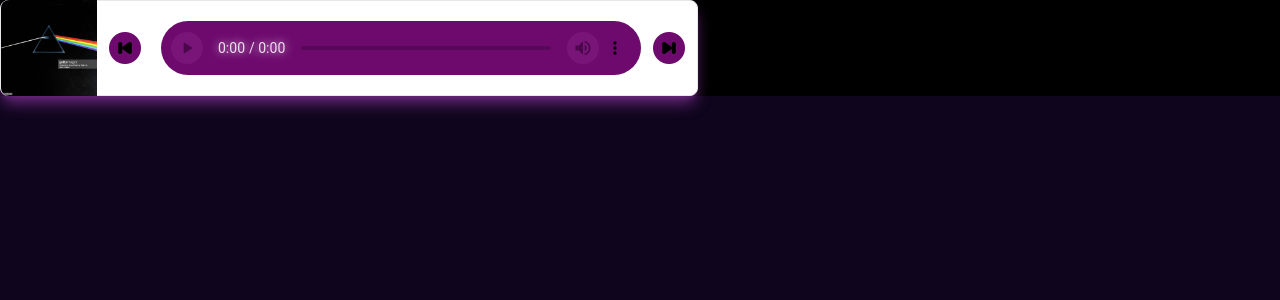
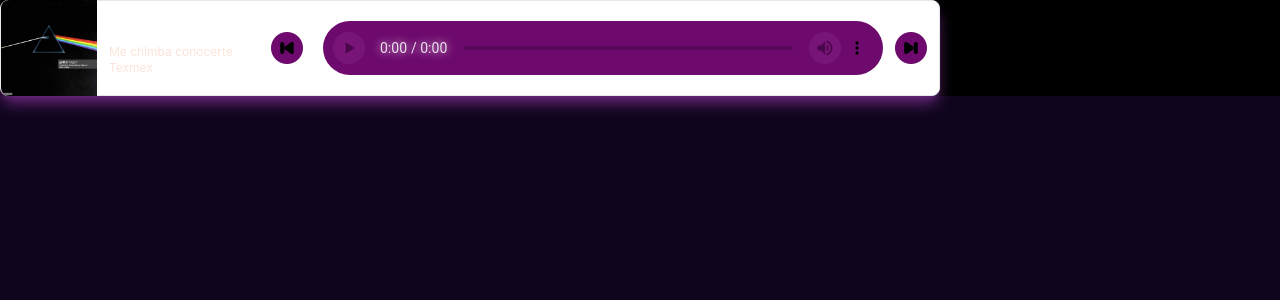
Before and after one commit to JaimeLopez04/Frontend-React, a React (Vite) app: page / in a window 1280 px wide. Shown: the top 300 px of the page. Built offline with nearby package versions, Linux system fonts and the light colour scheme.

Commit message:
Player tercera versión :v funcional

```diff
--- a/src/Components/Player3.jsx
+++ b/src/Components/Player3.jsx
@@ -1,27 +1,95 @@
 import rosa from "../assets/rosa.mp3"
 import albumcover from "../assets/albumcover.jpg"
 import Player from "../assets/Player.css"
-import backwards2 from "../assets/backwards2.png"
-import forwards2 from "../assets/forwards2.png"
 import backwards3 from "../assets/backwards3.png"
 import forwards3 from "../assets/forwards3.png"
+import { useState, useRef, useEffect } from 'react';
 
 
+// desde aquí cambios
+
 const Player3 = () => {
+
+  const [currentSongIndex, setCurrentSongIndex] = useState(0);
+
+  //ARREGLO DE CANCIONES
+  const songs = [
+    {
+      tittle: "Rosa de Guadalupe",
+      artist: "Me chimba conocerte",
+      genre: "Texmex",
+      url: rosa,
+    },
+    {
+      tittle: "Chords of life",
+      artist: "Madza",
+      genre: "idk",
+      url: "https://audioplayer.madza.dev/Madza-Chords_of_Life.mp3",
+    },
+    {
+      tittle: "Late night drive",
+      artist: "Madza",
+      genre: "idk",
+      url: "https://audioplayer.madza.dev/Madza-Late_Night_Drive.mp3",
+    },
+  ] ;
+
+
+
+  const audioRef = useRef(null);
+
+  useEffect(() => {
+    const currentAudioRef = audioRef.current;
+    const handleSongEnd = () => {
+      handlePlayNext();
+    };
+
+    currentAudioRef.addEventListener('ended', handleSongEnd);
+
+    return () => {
+      currentAudioRef.removeEventListener('ended', handleSongEnd);
+    };
+  },);
+
+
+  const handlePlayNext = () => {
+    setCurrentSongIndex((prevIndex) => (prevIndex + 1) % songs.length);
+    audioRef.current.addEventListener('canplaythrough', handleAudioPlay);
+    audioRef.current.load();
+  };
+
+  const handlePlayPrevious = () => {
+    setCurrentSongIndex((prevIndex) => (prevIndex - 1 + songs.length) % songs.length);
+    audioRef.current.addEventListener('canplaythrough', handleAudioPlay);
+    audioRef.current.load();
+  };
+
+  const handleAudioPlay = () => {
+    audioRef.current.removeEventListener('canplaythrough', handleAudioPlay);
+    audioRef.current.play();
+  };
+
+
+
   return (
     <div>
-        <div  className="flex flex-row items-center bg-white border border-gray-200 rounded-lg md:h-24 md:flex-row md:max-w-3xl dark:border-gray-700 dark:bg-transparent shadow-lg shadow-purple2 ">
+        <div  className="flex flex-row items-center bg-white border border-gray-200 rounded-lg md:h-24 md:flex-row md:max-w-6xl dark:border-gray-700 dark:bg-transparent shadow-lg shadow-purple2 ">
             <img className="object-cover w-full rounded-t-lg h-96 md:h-24 md:w-24 md:rounded-none md:rounded-l-lg mr-3" src={albumcover} alt="" />
-            <button className="">
+              <div className="flex flex-col">
+                <h2 className="text-base font-bold text-white">{songs[currentSongIndex].tittle}</h2>
+                <p className="text-xs">{songs[currentSongIndex].artist}</p>
+                <p className="text-xs">{songs[currentSongIndex].genre}</p>
+              </div>
+            <button className="ml-3" onClick={handlePlayPrevious}>
                   <img className="mr-2 top-0 left-0 w-8 h-8 object-cover rounded-tr-xl" src={backwards3} alt="AW" />
             </button>
 
             <div className="flex flex-col justify-between p-3 leading-normal">
-            <audio className={Player}
-                src={rosa} type="audio/mp3" controls>
+            <audio className={Player} autoPlay
+                src={songs[currentSongIndex].url} type="audio/mp3" controls ref={audioRef}>
             </audio>
             </div>
-            <button className="">
+            <button className="" onClick={handlePlayNext}>
                 <img className="mr-3 top-0 left-8 w-8 h-8 object-cover rounded-tr-xl" src={forwards3} alt="AW" />
             </button>
         </div>
--- a/src/assets/Player.css
+++ b/src/assets/Player.css
@@ -1,5 +1,5 @@
 audio {
-    width: 30rem;
+    width: 35rem;
 }
 
 audio::-webkit-media-controls-panel {
```
